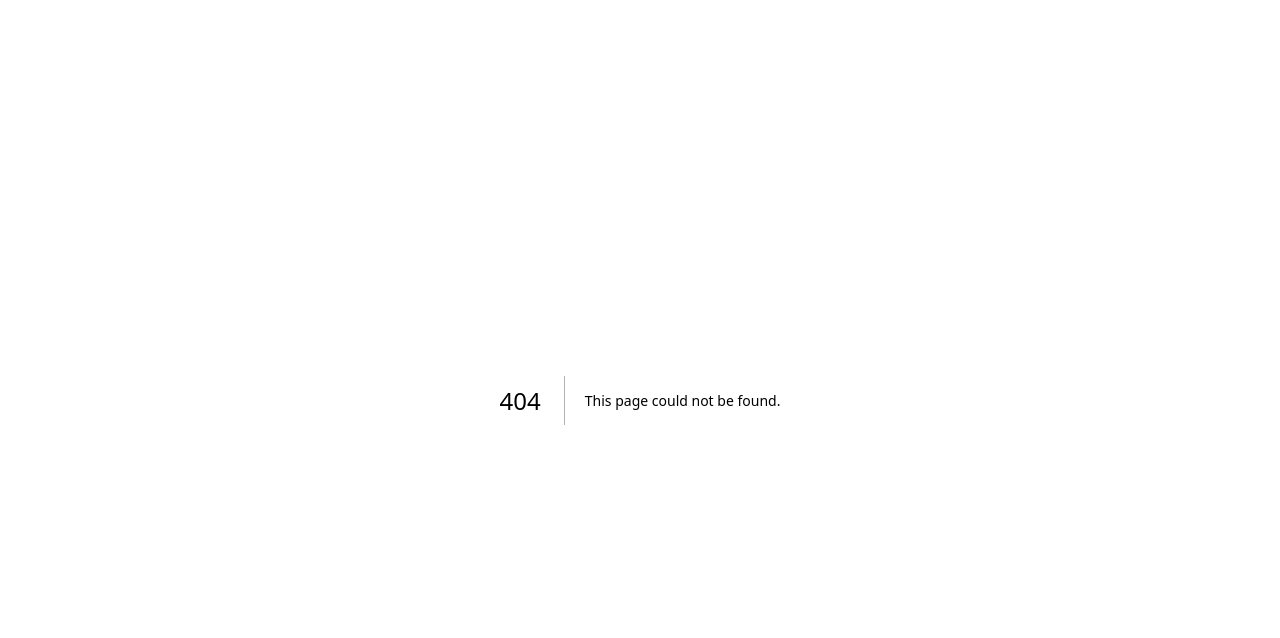
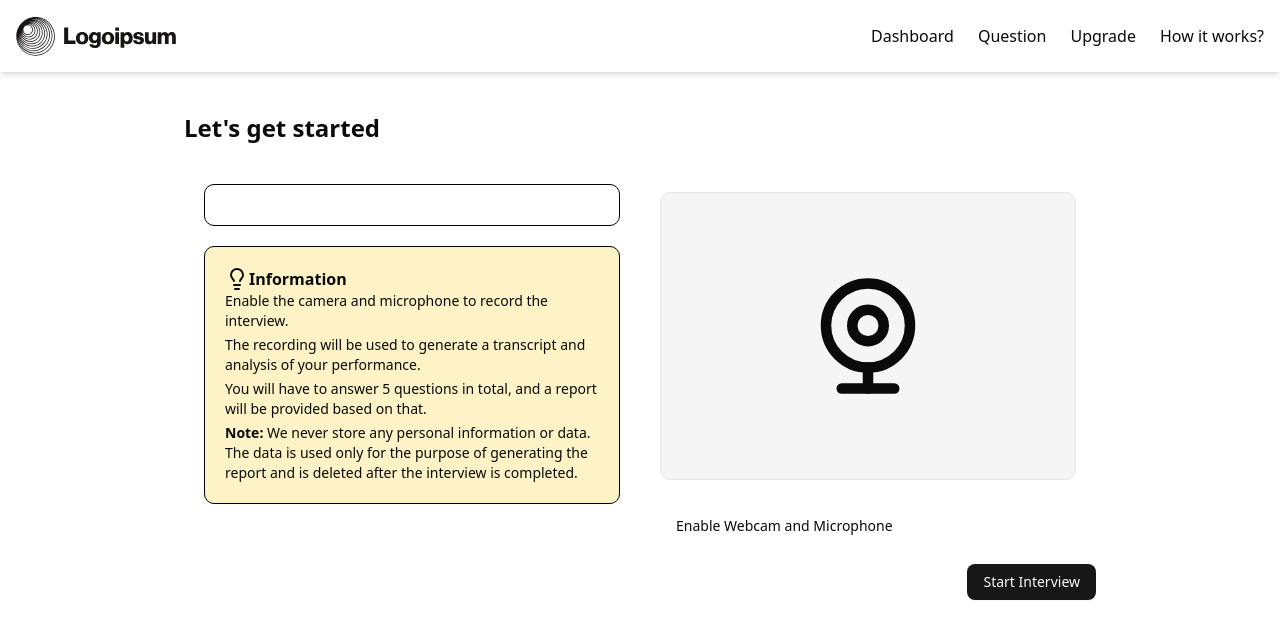
Before and after one commit to shreyak-29/PrepWise-Ai-mock-interview, a Next.js app: page /dashboard/interview/1 in a window 1280 px wide. Before the commit this address had no page. Shown: the top 638 px of the page. Built offline with nearby package versions, Linux system fonts and the light colour scheme; no server answers; the database is empty.

Commit message:
Add interview functionality with webcam support and integrate user data handling

```diff
--- a/app/dashboard/_components/AddNewInterview.jsx
+++ b/app/dashboard/_components/AddNewInterview.jsx
@@ -17,52 +17,73 @@ import { db } from "@/utils/db";
 import { MockInterview } from "@/utils/schema";
 import { v4 as uuidv4 } from 'uuid';
 import moment from "moment/moment";
+import { useUser } from "@clerk/nextjs";
 
 
 
 function AddNewInterview() {
+  const {user} = useUser();
   const [openDialog, setOpenDialog] = useState(false);
   const [jobPosition, setJobPosition] = useState("");
   const [jobDescription, setJobDescription] = useState("");
   const [jobExperience, setjobExperience] = useState("");
   const [loading, setLoading] = useState(false);
   const [jsonResponse, setJsonResponse] = useState([]);
+  const router = useRouter();
 
   const onSubmit = async (e) => {
     e.preventDefault();
     setLoading(true);
+    let parsed ;
+    let jsonOutput;
+
+
     try {
-      const jsonOutput = await generateInterviewQuestions(
+       jsonOutput = await generateInterviewQuestions(
         jobPosition,
         jobDescription,
         jobExperience
       );
-      const parsed = JSON.parse(jsonOutput);
+
+      if (!jsonOutput) {
+      throw new Error("generateInterviewQuestions returned null/undefined");
+    }
+      parsed = JSON.parse(jsonOutput);
       console.log(parsed);
       setOpenDialog(false); // Close dialog if success
       setJsonResponse(parsed);
-    } catch (err) {
+    }
+    catch (err) {
       console.error("Error:", err);
       alert("Something went wrong!");
+      return;
     }
 
-    if (parsed){
+    try {
+      console.log("jsonOutput:", jsonOutput);
+console.log("typeof jsonOutput:", typeof jsonOutput);
+console.log("jsonOutput is null?", jsonOutput === null);
+
     const resp = await db.insert(MockInterview)
     .values({
       mockId:uuidv4(),
-      jsonMockResp: parsed,
+      jsonMockResponse: jsonOutput,
       jobPosition: jobPosition,
-      jobDescription: jobDescription,
+      jobDesc: jobDescription,
       jobExperience:jobExperience,
-      createdBy:user?.primaryEmailAdress?.emailAdress,
+      createdBy:user?.primaryEmailAddress?.emailAddress,
       createdAt: moment().format('DD-MM-YYYY')
 
     }).returning({mockId:MockInterview.mockId})
 
     console.log("inserted id:", resp)
+    if (resp){
+      setOpenDialog(false);
+      router.push(`/dashboard/interview/${resp[0].mockId}`);
+    }
   }
-  else{
-    console.log("error");
+  catch(dbError){
+    console.log("error",dbError);
   }
     setLoading(false);
   };
--- /dev/null
+++ b/app/dashboard/interview/[interviewId]/page.jsx
@@ -0,0 +1,107 @@
+"use client";
+import { eq } from "drizzle-orm";
+import { db } from "@/utils/db";
+import { MockInterview } from "@/utils/schema";
+import React, { useEffect, useState } from "react";
+import Webcam from "react-webcam";
+import { Ghost, Lightbulb, WebcamIcon } from "lucide-react";
+import { Button } from "@/components/ui/button";
+
+function Interview({ params }) {
+  const [interviewData, setInterviewData] = useState();
+  const [webCamEnabled, setWebCamEnabled] = useState(false);
+  useEffect(() => {
+    console.log(params.interviewId);
+    GetInterviewDetails();
+  }, []);
+
+  const GetInterviewDetails = async () => {
+    const result = await db
+      .select()
+      .from(MockInterview)
+      .where(eq(MockInterview.mockId, params.interviewId));
+    setInterviewData(result[0]);
+  };
+  return (
+    <div className="m-10 ">
+      <h2 className="font-bold text-2xl ">Let's get started</h2>
+
+      <div className="grid grid-cols-1 md:grid-cols-2 gap-10 p-5 rounded-lg">
+        <div className="flex flex-col my-5 gap-5">
+          <div className="flex flex-col gap-5 rounded-lg border-black border p-5">
+            {interviewData && (
+              <h2 className="text-lg">
+                <strong>Job Position / Job Role:</strong>{" "}
+                {interviewData.jobPosition}
+              </h2>
+            )}
+            {interviewData && (
+              <h2 className="text-lg">
+                <strong>Job Description/Tech Stack:</strong>{" "}
+                {interviewData.jobDesc}
+              </h2>
+            )}
+
+            {interviewData && (
+              <h2 className="text-lg">
+                <strong>Years of Experience:</strong>{" "}
+                {interviewData.jobExperience}
+              </h2>
+            )}
+          </div>
+
+          <div className="p-5 border rounded-lg border-black bg-amber-100">
+            <h2 className=" flex items-center ">
+              <Lightbulb />
+              <strong>Information</strong>
+            </h2>
+            <div className="space-y-1 text-sm">
+              <p>Enable the camera and microphone to record the interview.</p>
+              <p>
+                The recording will be used to generate a transcript and analysis
+                of your performance.
+              </p>
+              <p>
+                You will have to answer 5 questions in total, and a report will
+                be provided based on that.
+              </p>
+              <p>
+                <strong>Note:</strong> We never store any personal information
+                or data. The data is used only for the purpose of generating the
+                report and is deleted after the interview is completed.
+              </p>
+            </div>
+          </div>
+        </div>
+
+        <div>
+          {webCamEnabled ? (
+            <Webcam
+              onUserMedia={() => setWebCamEnabled(true)}
+              onUserMediaError={() => setWebCamEnabled(false)}
+              mirrored={true}
+              style={{
+                height: 300,
+                width: 300,
+              }}
+            />
+          ) : (
+            <>
+              <WebcamIcon className="h-72 w-full my-7 p-20 bg-secondary rounded-lg border" />
+              <Button variant="ghost" onClick={() => setWebCamEnabled(true)}>
+                {" "}
+                Enable Webcam and Microphone{" "}
+              </Button>
+            </>
+          )}
+        </div>
+      </div>
+      <div className="flex justify-end items-end">
+      <Button>Start Interview</Button>
+      </div>
+
+    </div>
+  );
+}
+
+export default Interview;
--- a/package.json
+++ b/package.json
@@ -25,6 +25,7 @@
     "next": "15.3.4",
     "react": "^19.0.0",
     "react-dom": "^19.0.0",
+    "react-webcam": "^7.2.0",
     "tailwind-merge": "^3.3.1",
     "uuid": "^11.1.0"
   },
```
Also changed, not shown: utils/GeminiAiModel.jsx (+1 -1 lines), 1 other file (tests, documents, lock files or other folders).
